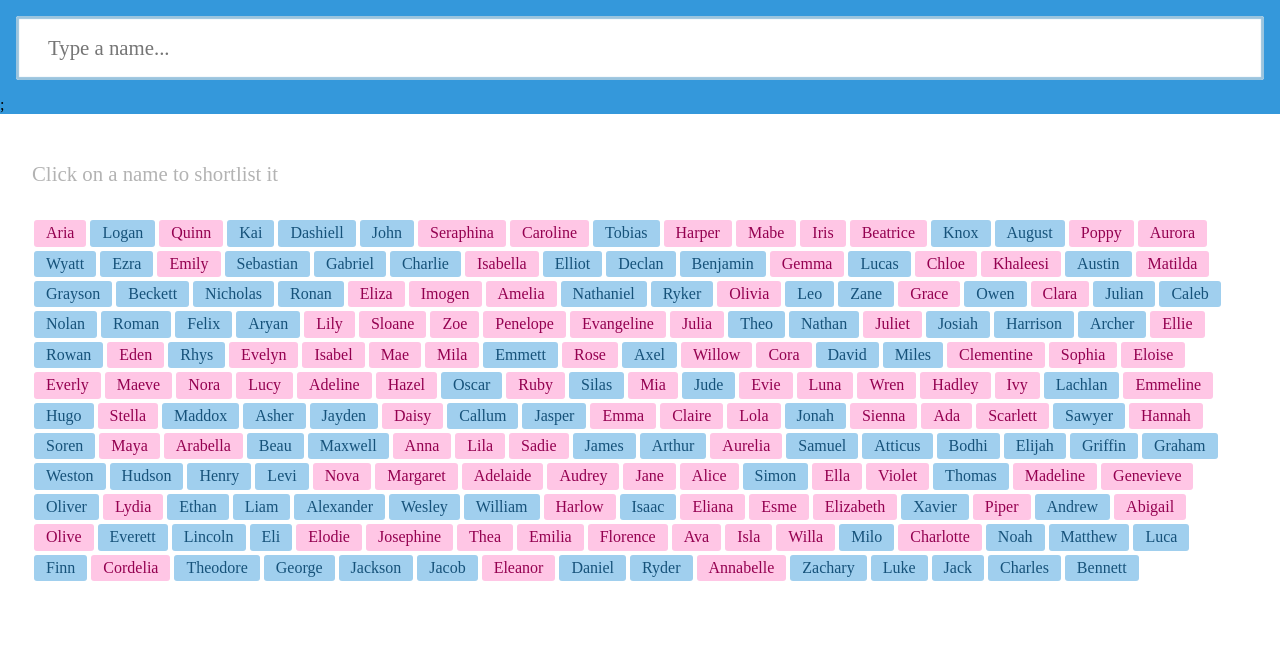
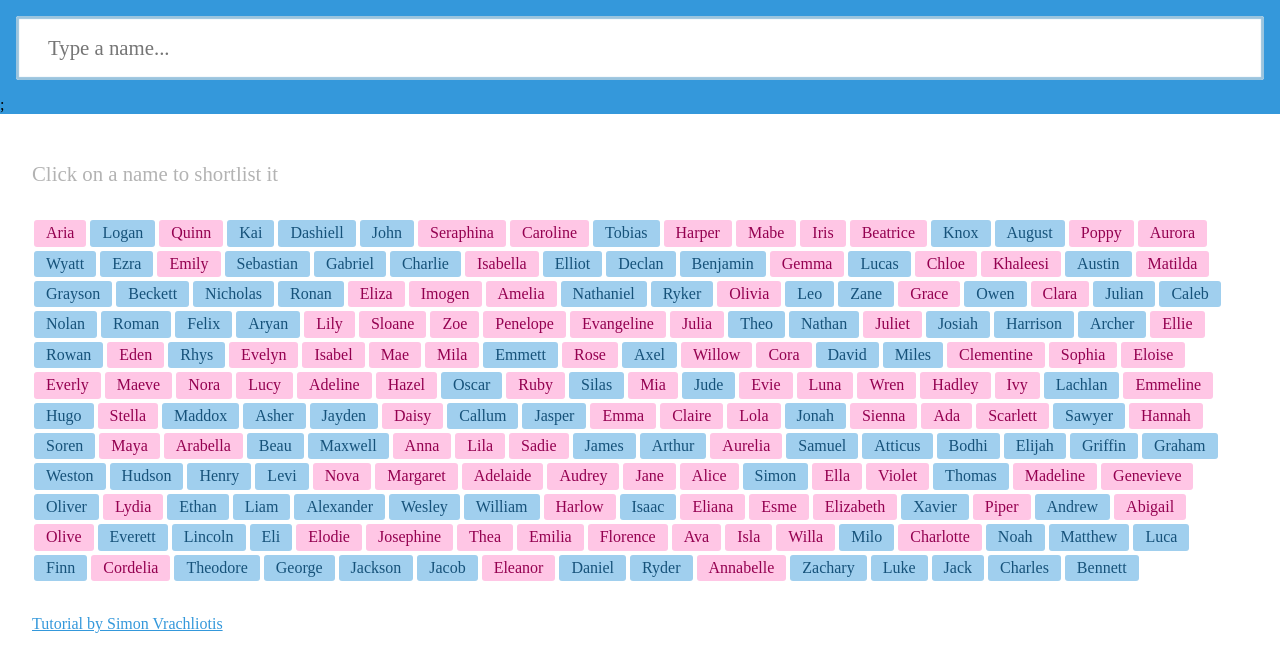
Before and after one commit to senseilein/react-baby-names, a React (Create React App) app: page / in a window 1280 px wide. Shown: the top 672 px of the page. Built offline with nearby package versions, Linux system fonts and the light colour scheme.

Commit message:
Create Footer Component

```diff
--- a/src/App.js
+++ b/src/App.js
@@ -6,6 +6,7 @@ import { NamePicker } from "./components/name-picker";
 import { Search } from "./components/search";
 import { ShortList } from "./components/short-list";
 import { ResetSearch } from "./components/reset-search";
+import { Footer } from "./components/footer";
 
 function App({ names }) {
   // no need to import name here because it is received from parent Component = at the root of the app (in index.js)
@@ -36,6 +37,7 @@ function App({ names }) {
           setShortList={setShortList}
         />
       </main>
+      <Footer />
     </>
   );
 }
--- /dev/null
+++ b/src/components/footer.js
@@ -0,0 +1,15 @@
+import React from "react";
+
+export function Footer() {
+  return (
+    <footer className="credit">
+      <a
+        href="https://egghead.io/lessons/react-reset-an-input-field-value-in-react-with-the-update-function-provided-by-the-usestate-hook"
+        target="_blank"
+        rel="noopener noreferrer"
+      >
+        Tutorial by Simon Vrachliotis
+      </a>
+    </footer>
+  );
+}
```
